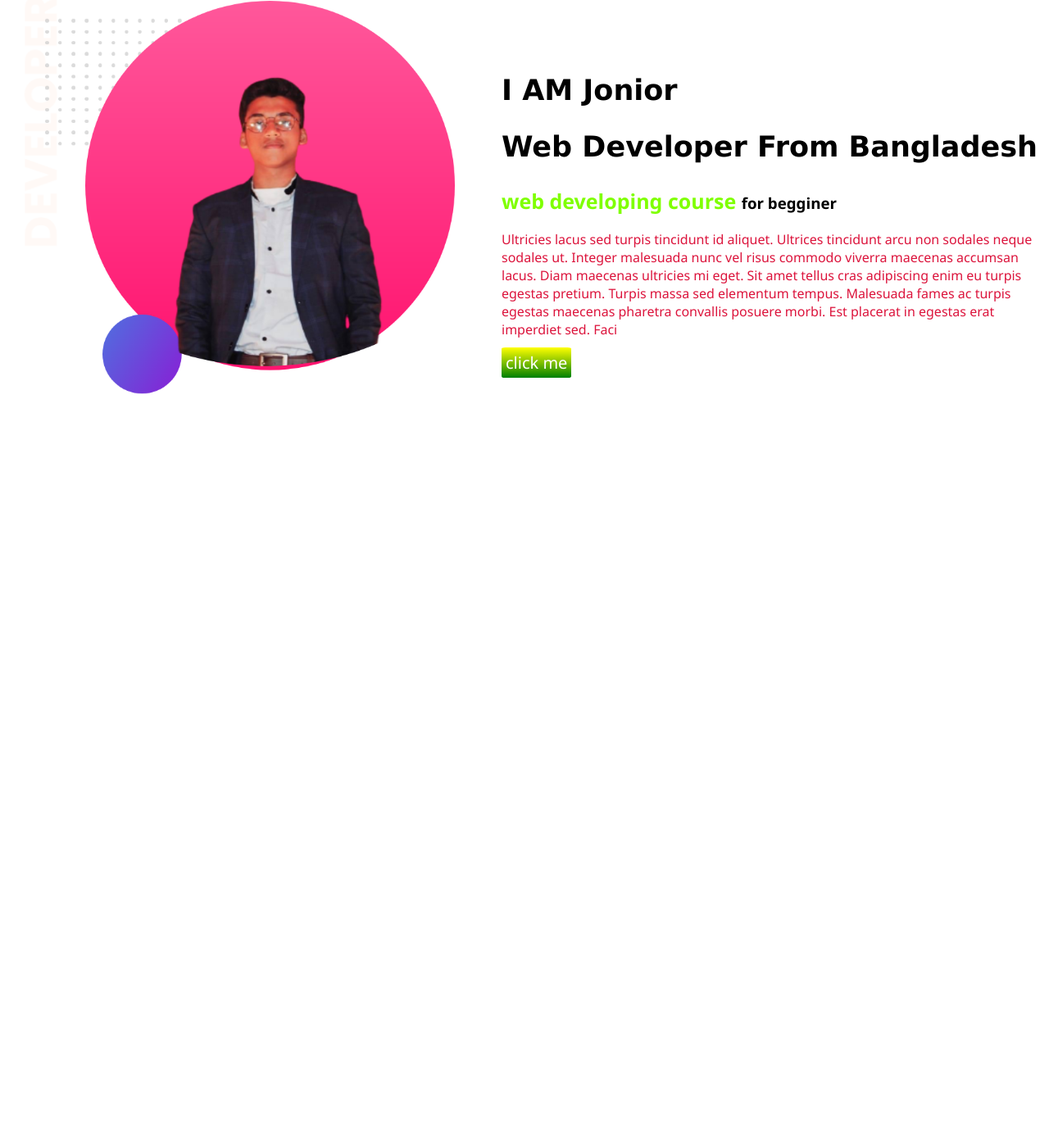
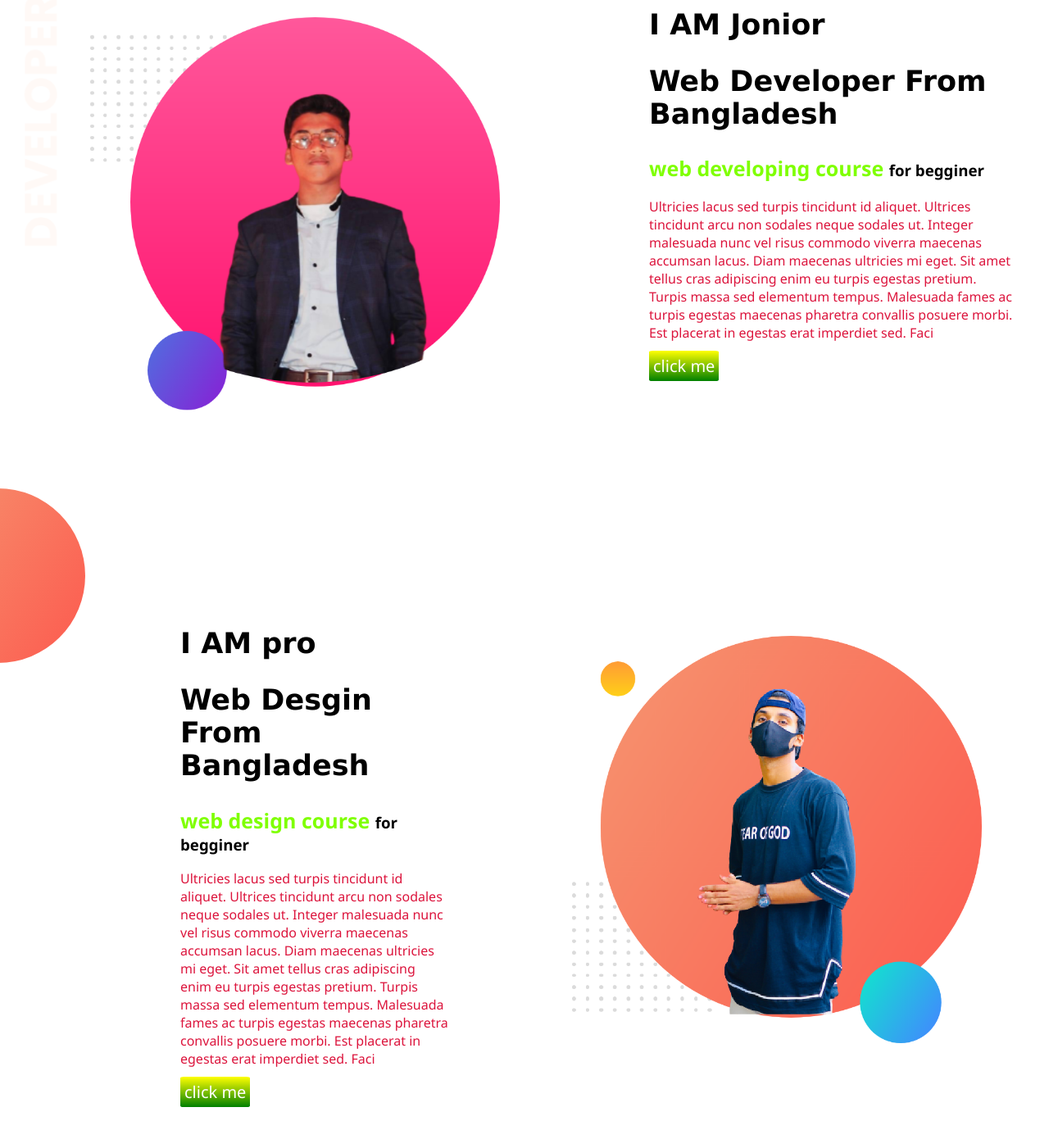
Before and after one commit to Junaiet/practice2, a plain HTML site: page index.html in a window 1280 px wide. Shown: the part 59-1449 px from the top of the page at 82% size. Before the commit the page ends 800 px from the top, so only its background shows below. Drawn offline with Linux system fonts and the light colour scheme.

Commit message:
second area added

```diff
--- a/index.html
+++ b/index.html
@@ -24,6 +24,27 @@
 
     <a class="link" href="#"> click me </a>
     </div>
+
     </section>
+    <section class="big-dream">
+
+ <div class="text">
+
+    <h1> I AM pro  </h1>
+    <h1> Web Desgin From Bangladesh</h1>
+    <h3><span class="orange">web design course </span> for begginer </h3>
+    <p> Ultricies lacus sed turpis tincidunt id aliquet. Ultrices tincidunt arcu non sodales neque sodales ut. Integer malesuada nunc vel risus commodo viverra maecenas accumsan lacus. Diam maecenas ultricies mi eget. Sit amet tellus cras adipiscing enim eu turpis egestas pretium. Turpis massa sed elementum tempus. Malesuada fames ac turpis egestas maecenas pharetra convallis posuere morbi. Est placerat in egestas erat imperdiet sed. Faci </p>
+
+    <a class="link" href="#"> click me </a>
+
+    </div>
+
+    <div class="picture">
+         <img src="me-pic.png">
+
+        </div>
+    </section>
+
+    <section>
 </body>
 </html>
--- a/style.css
+++ b/style.css
@@ -28,33 +28,33 @@ font-size: 35px;
 
 .first-area{
 
-display:flex;
+    display: flex;
 background-image: url(top-banner.png);
 background-repeat: no-repeat;
+padding:-5px;
 
 }
 
 .picture{
 
-padding:10px;
+padding:80px;
 width:40%;
+
 
 }
 
 .picture img{
 
 width: 500px;
-padding-left: 5px;
-padding-top:50px;
-margin-left:40px;
+padding-left:30px;
+padding-right:100px;
+margin-bottom:10px;
 
 }
 
 .text{
-
-padding-left:80px;
-padding-top: 60px;
-margin-top:60px;
+padding:40px;
+margin-left:80px;
 
 }
 
@@ -68,3 +68,12 @@ padding:5px;
 border-radius: 5%;
 
 }
+
+.big-dream{
+
+    background-image: url(exp-bg.png);
+    display: flex;
+    padding: 100px;
+    background-repeat: no-repeat;
+
+}
```
Also changed, not shown: dream-bg.png (added), exp-bg.png (added), me-pic.png (added).
